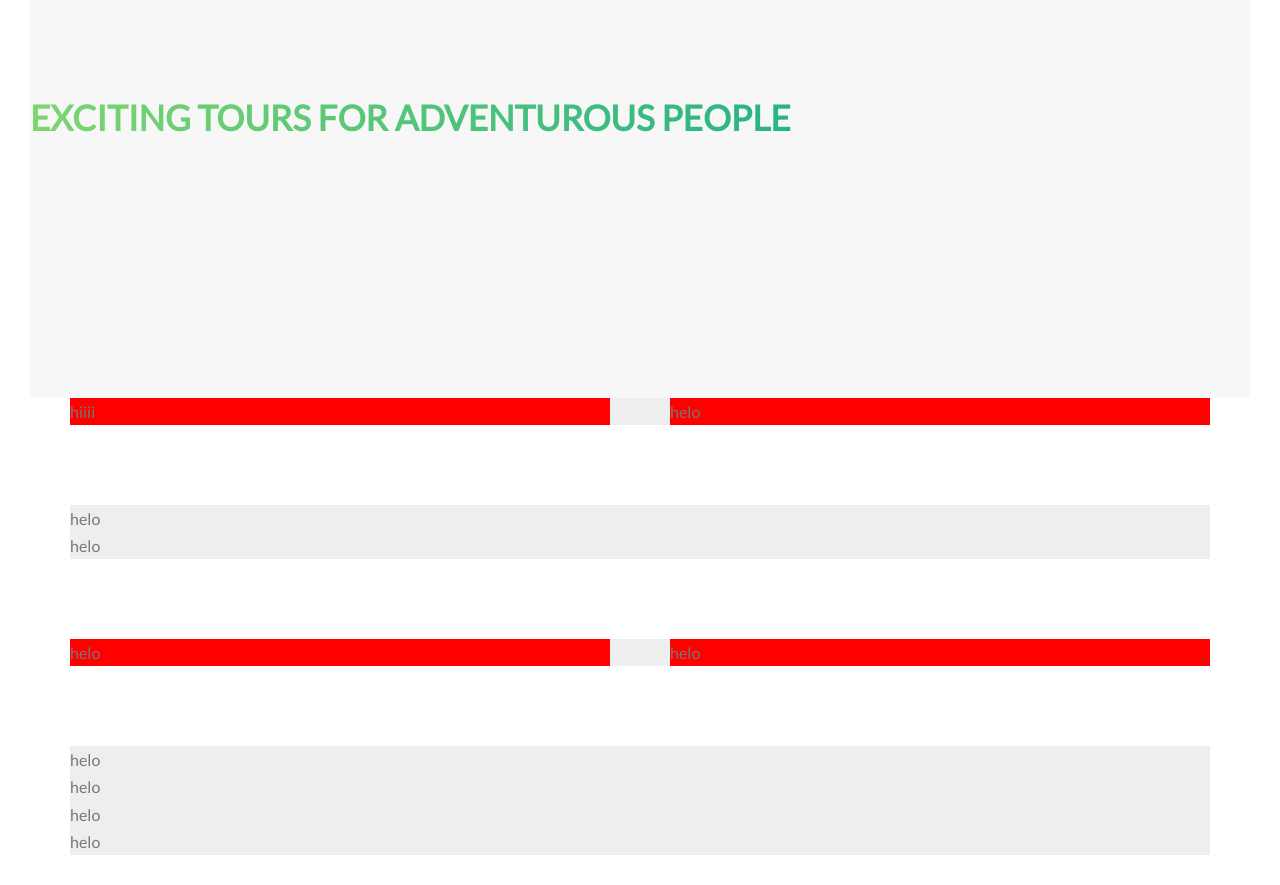
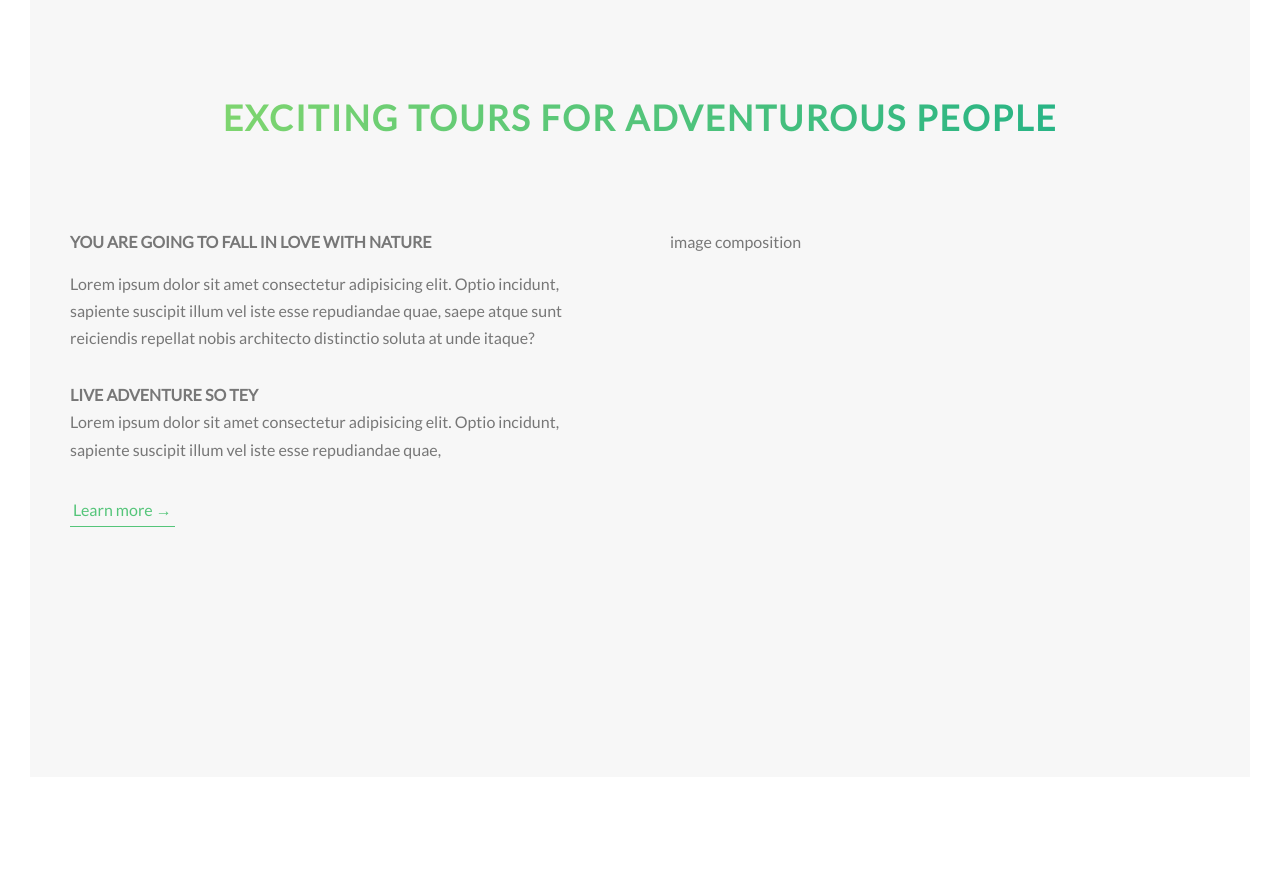
Before and after one commit to Alexkings47/Axelnatours-project, a website: page index.html in a window 1280 px wide. Shown: the part 792-1677 px from the top of the page. After the commit the page ends 1599 px from the top, so only its background shows below. Drawn offline with Linux system fonts and the light colour scheme.

Commit message:
text and secondary button in about section

```diff
--- a/index.html
+++ b/index.html
@@ -25,22 +25,39 @@
 </header>
 <main>
     <section class="section-about">
-        <h2 class="heading-secondary"> Exciting tours for adventurous people </h2>
+        <div class="u-center-text u-margin-bottom-big">
+             <h2 class="heading-secondary"> Exciting tours for adventurous people </h2>
+        </div>
+        <div class="row">
+                <div class="column-1-2">
+                    <h3 class="heading-tetiary u-margin-bottom-small">you are going to fall in love with nature</h3>
+                    <p class="paragraph">Lorem ipsum dolor sit amet consectetur adipisicing elit. Optio incidunt,
+                         sapiente suscipit illum vel iste esse repudiandae quae,
+                        saepe atque sunt reiciendis repellat nobis architecto distinctio soluta at unde itaque?</p>
+
+
+                    <h3 class="heading-tetiary u-margin-bottom-20">live adventure so tey</h3>
+                    <p class="paragraph">Lorem ipsum dolor sit amet consectetur adipisicing elit. Optio incidunt,
+                         sapiente suscipit illum vel iste esse repudiandae quae,
+                       </p>
+                       <a href="#" class="btn-text">Learn more &rarr;</a>
+                </div>
+                <div class="column-1-2">image composition</div>
+            </div>
+
     </section>
 </main>
+<!--
+<section>
 
-<section>
     <div class="row">
-        <div class="column-1-2">hiiii </div>
-        <div class="column-1-2">helo</div>
-    </div>
-    <div class="row">
+        <div class="column-1-3"> helo</div>
         <div class="column-1-3"> helo</div>
         <div class="column-1-3"> helo</div>
     </div>
     <div class="row">
-        <div class="column-1-2"> helo</div>
-        <div class="column-1-2"> helo</div>
+        <div class="column-1-5"> helo</div>
+        <div class="column-1-5"> helo</div>
     </div>
     <div class="row">
         <div class="column-1-4"> helo</div>
@@ -49,6 +66,6 @@
         <div class="column-1-4"> helo</div>
     </div>
 </section>
-
+     -->
 </body>
 </html>
--- a/sass/abstracts/_variables.scss
+++ b/sass/abstracts/_variables.scss
@@ -10,3 +10,5 @@
 $grid-width:114rem;
 $vertical-gutter:8rem;
 $horizontal-gutter:6rem;
+
+$default-font-size:1.6rem;
--- a/sass/base/_typography.scss
+++ b/sass/base/_typography.scss
@@ -35,3 +35,16 @@
     line-height: 1.7;
     color:$color-grey;
    }
+
+   .heading-tetiary{
+       font-size: 1.6rem;
+       font-weight: 700;
+       text-transform: uppercase;
+   }
+   .paragraph{
+    font-size: 1.6rem;
+
+    &:not(:last-child){
+        margin-bottom: 3rem;
+    }
+   }
--- a/sass/base/_utilities.scss
+++ b/sass/base/_utilities.scss
@@ -0,0 +1,11 @@
+.u-center-text{
+    text-align: center;
+}
+
+.u-margin-bottom-big{
+    margin-bottom: 8rem;
+}
+
+.u-margin-bottom-small{
+    margin-bottom: 1.5rem;
+}
--- a/sass/components/_buttons.scss
+++ b/sass/components/_buttons.scss
@@ -52,4 +52,30 @@
         transition: all .4s;
     }
 
+
+    &-text{
+        &:link,
+        &:visited{
+        text-decoration: none;
+        border-bottom: 1px solid $color-primary;
+        padding: 3px;
+        color: $color-primary;
+        font-size: $default-font-size;
+        display: inline-block;
+        transition: all .2s;
+        }
+
+        &:hover{
+            background-color: $color-primary;
+            color: $color-white;
+            transform: translateY(-3px);
+            box-shadow: 0 .35rem 2rem rgba($color-black, 0.15);
+        }
+
+        &:active{
+            transform: translateY(3px);
+            box-shadow: 0 .15 1rem rgba($color-black, 0.15);
+        }
     }
+
+    }
--- a/sass/layout/_grid.scss
+++ b/sass/layout/_grid.scss
@@ -1,6 +1,5 @@
 .row{
 max-width: $grid-width;
-background-color: #eee;
 margin: 0 auto;
 
 &:not(:last-child){
@@ -9,13 +8,18 @@
 
 @include clearfix;
 
-.column-1-2{
-    width: calc((100% - #{$horizontal-gutter})/2);
-    background-color: red;
+[class^="column-"]{
     float: left;
 
     &:not(:last-child){
         margin-right: $horizontal-gutter;
     }
 }
+.column-1-2{
+    width: calc((100% - #{$horizontal-gutter})/2);
 }
+
+.column-1-3{
+    width: calc((100% - 2*#{$horizontal-gutter})/3);
+}
+}
--- a/sass/main.scss
+++ b/sass/main.scss
@@ -6,6 +6,7 @@
 @import "base/animations";
 @import "base/typography";
 @import "base/animations";
+@import "base/utilities";
 
 @import "abstracts/functions";
 @import "abstracts/mixins";
--- a/sass/page/_home.scss
+++ b/sass/page/_home.scss
@@ -13,11 +13,12 @@
     color: transparent;
     transition: all .2s;
     display: inline-block;
+    letter-spacing: .2rem;
+    text-align: center;
 
     &:hover{
-        transform: skewX(2degs) skewY(20degs);
+        transform: skewX(2deg) skewY(15deg);
+        text-shadow: .5rem 1rem 2rem rgba(black, .2);
     }
 
-
-
 }
```
Also changed, not shown: css/styles.css.
